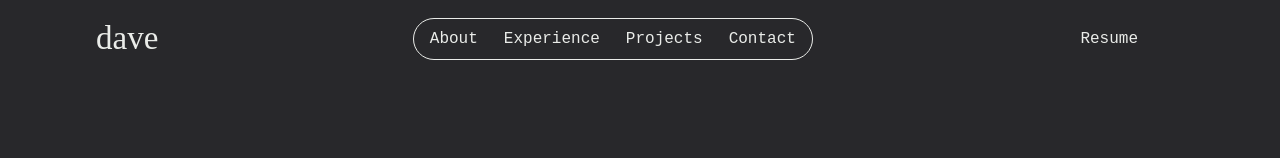
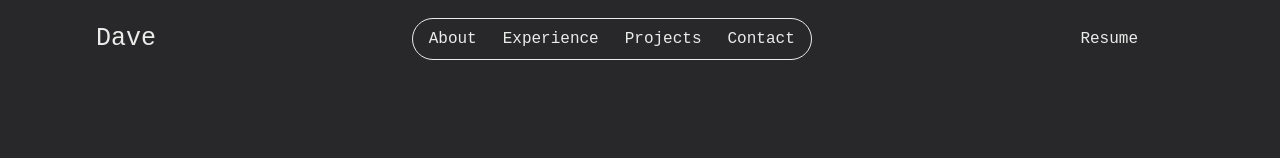
Before and after one commit to nguonodave/v2-ng, a React (Vite) app: page / in a window 1280 px wide. Shown: the top 158 px of the page. Built offline with nearby package versions, Linux system fonts and the light colour scheme.

Commit message:
feat: change logo font style and size, add PostgresSQL in dulchori experience

```diff
--- a/src/components/Navbar.jsx
+++ b/src/components/Navbar.jsx
@@ -64,7 +64,7 @@ export default function Navbar() {
         <nav className="navbar">
             <div className="top-menu">
                 <NavLink className="logo royal-hover" to="/">
-                    dave
+                    Dave
                 </NavLink>
 
                 <div className="menu">
--- a/src/experiences.json
+++ b/src/experiences.json
@@ -22,7 +22,7 @@
         "companyLink": "https://www.dulchorifitness.com/",
         "period": "April 2023 - April 2024",
         "experienceGains": [
-            "Designed and developed a responsive front-end interface using HTML, CSS, and JavaScript.",
+            "Designed and developed a responsive front-end interface using HTML, CSS, JavaScript, and PostgreSQL.",
             "Designed the application architecture and its database schema.",
             "Created custom Django templates to generate dynamic web pages based on user input.",
             "Implemented user authentication and authorization using Django's built-in authentication framework.",
--- a/src/index.css
+++ b/src/index.css
@@ -66,8 +66,8 @@ body {
 }
 
 .navbar .logo {
-    font-family: cursive;
-    font-size: 33px;
+    /* font-family: cursive; */
+    font-size: 25px;
 }
 
 .navbar .logo:hover {
```
